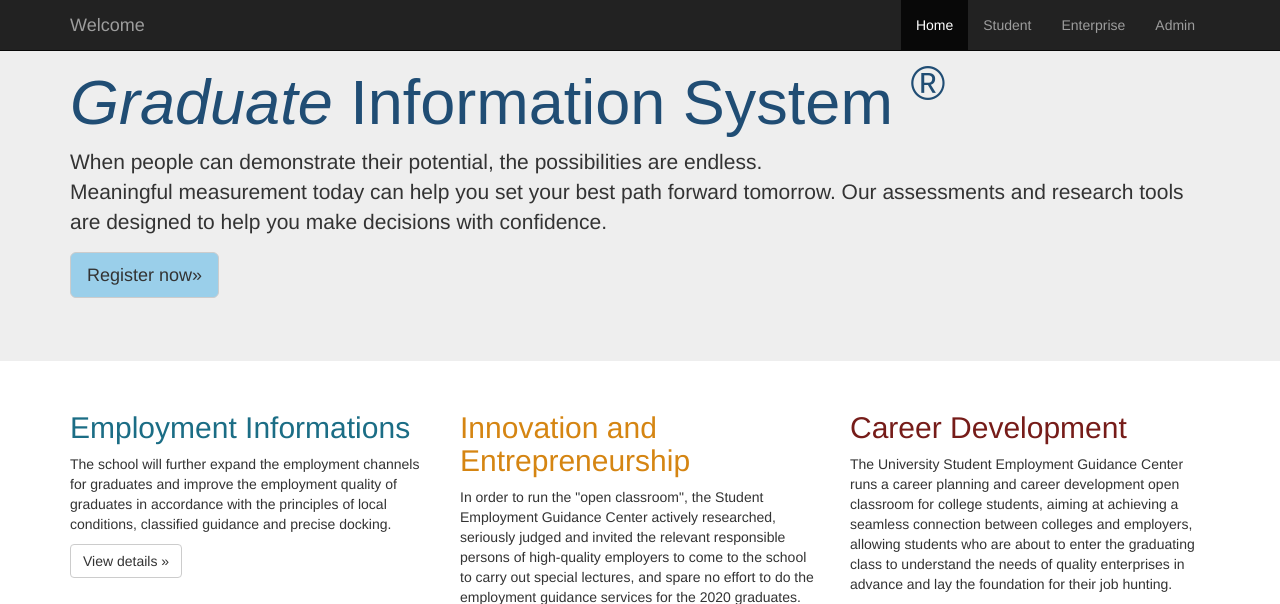
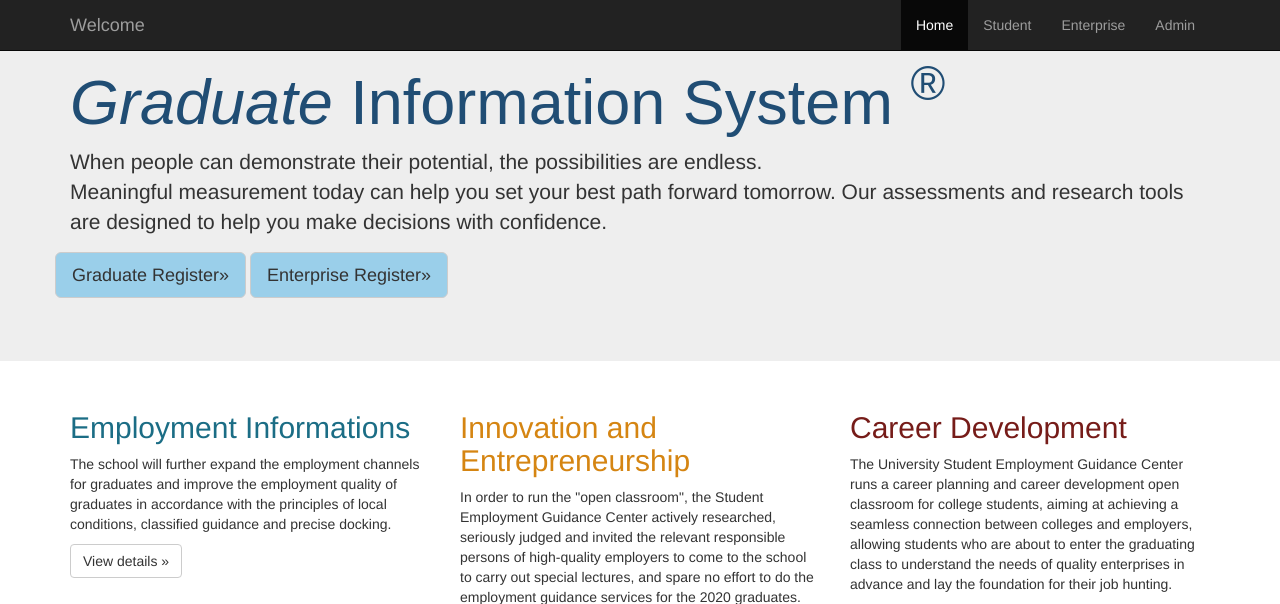
Before and after one commit to ShawnZengshx/Graduate-Information-System, a PHP site: page /Welcom.php in a window 1280 px wide. Shown: the top 604 px of the page. Run offline with PHP 8.4, Linux system fonts and the light colour scheme.

Commit message:
修改登陆界面

```diff
--- a/GraduateInfoSystem/views/Welcom.php
+++ b/GraduateInfoSystem/views/Welcom.php
@@ -66,9 +66,20 @@
         <p>When people can demonstrate their potential, the possibilities are endless.
             <br>Meaningful measurement today can help you set your best path forward tomorrow. Our assessments and research tools are designed to help you make decisions with confidence.</p>
         <!--<p><a class="btn btn-primary btn-lg" href="#" role="button">Register now &raquo;</a></p>-->
-        <p><button type="button" class="btn btn-default btn-lg" data-toggle="modal" data-target="#myModal" style="background:#9acfea ">
-            Register now&raquo;
-        </button></p>
+
+
+
+        <form class="form-horizontal" role="form">
+            <div class="form-group">
+                <button type="button" class="btn btn-default btn-lg" data-toggle="modal" data-target="#myModal" style="background:#9acfea ">
+                        Graduate Register&raquo;
+                    </button>
+                <button type="button" class="btn btn-default btn-lg" data-toggle="modal" data-target="#myModal" style="background:#9acfea ">
+                        Enterprise Register&raquo;
+                    </button>
+            </div>
+        </form>
+
 
         <div class="modal" id="myModal" tabindex="-1" role="dialog" aria-labelledby="myModalLabel">
             <div class="modal-dialog">
@@ -115,17 +126,17 @@
         <div class="col-md-4">
             <h2 style="color: #1b6d85">Employment Informations</h2>
             <p>The school will further expand the employment channels for graduates and improve the employment quality of graduates in accordance with the principles of local conditions, classified guidance and precise docking.</p>
-            <p><a class="btn btn-default" href="#" role="button">View details &raquo;</a></p>
+            <p><a class="btn btn-default" href="http://gdjy.hfut.edu.cn/" role="button">View details &raquo;</a></p>
         </div>
         <div class="col-md-4">
             <h2 style="color: #d58512">Innovation and Entrepreneurship</h2>
             <p>In order to run the "open classroom", the Student Employment Guidance Center actively researched, seriously judged and invited the relevant responsible persons of high-quality employers to come to the school to carry out special lectures, and spare no effort to do the employment guidance services for the 2020 graduates.</p>
-            <p><a class="btn btn-default" href="#" role="button">View details &raquo;</a></p>
+            <p><a class="btn btn-default" href="http://gdjy.hfut.edu.cn/" role="button">View details &raquo;</a></p>
         </div>
         <div class="col-md-4">
             <h2 style="color: #761c19">Career Development</h2>
             <p>The University Student Employment Guidance Center runs a career planning and career development open classroom for college students, aiming at achieving a seamless connection between colleges and employers, allowing students who are about to enter the graduating class to understand the needs of quality enterprises in advance and lay the foundation for their job hunting.</p>
-            <p><a class="btn btn-default" href="#" role="button">View details &raquo;</a></p>
+            <p><a class="btn btn-default" href="http://gdjy.hfut.edu.cn/" role="button">View details &raquo;</a></p>
         </div>
     </div>
 
```
